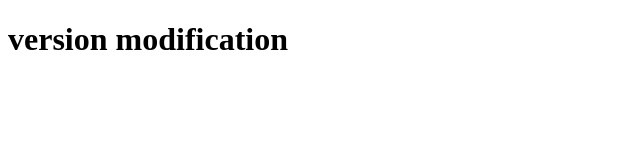
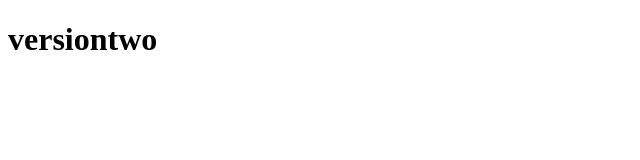
Before and after one commit to SUDHANSHU2350/git-demo, a plain HTML site: page index.html in a window 1280 px wide. Shown: the whole page, without its empty margins (0-640 px from the left). Drawn offline with Linux system fonts and the light colour scheme.

Commit message:
adding modification in index.html

```diff
--- a/index.html
+++ b/index.html
@@ -7,6 +7,6 @@
     <title>Document</title>
   </head>
   <body>
-    <h1>version modification</h1>
+    <h1>versiontwo</h1>
   </body>
 </html>
```
